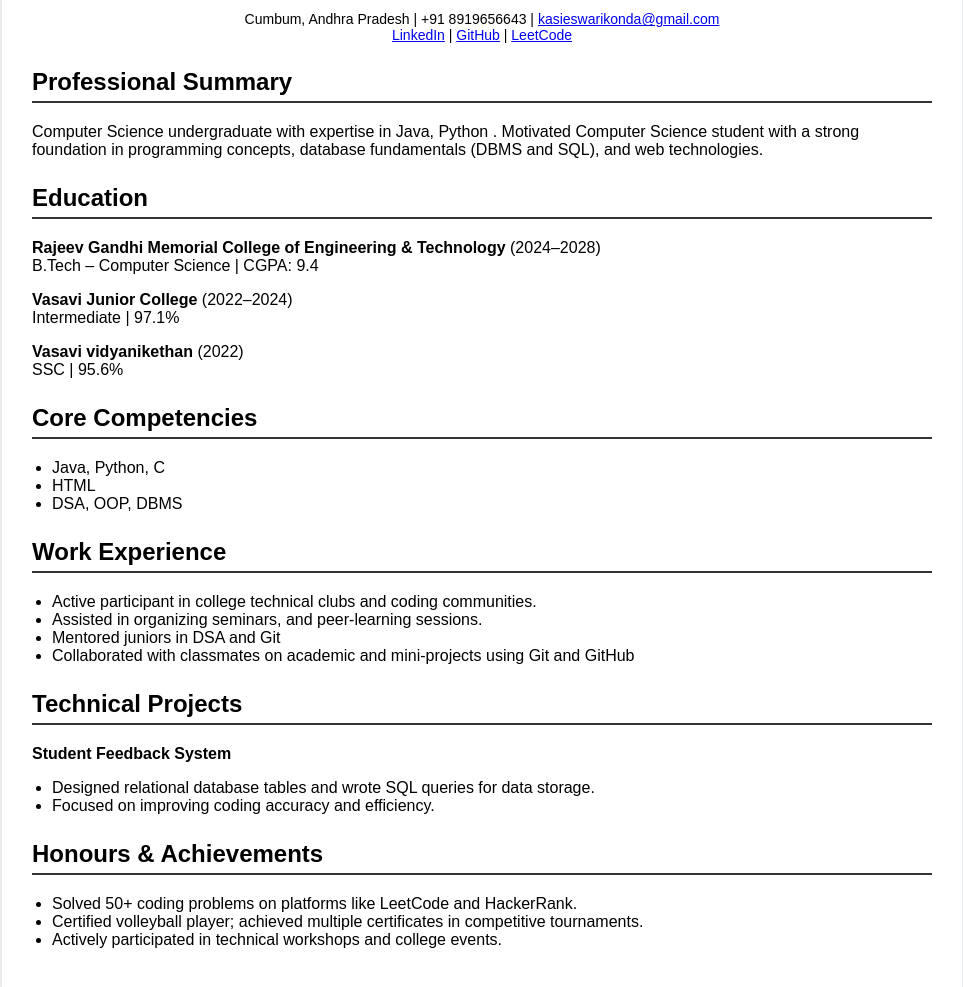
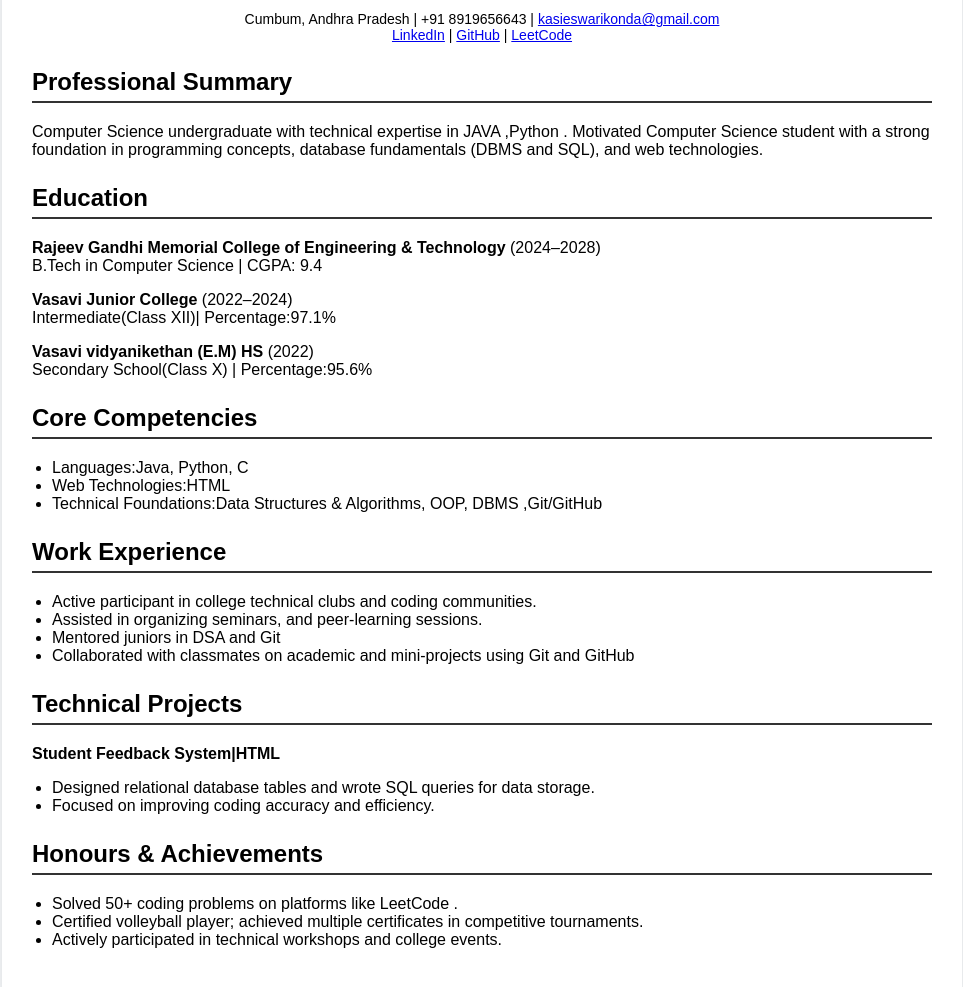
Before and after one commit to kasieswarikonda/resume, a plain HTML site: page index.html in a window 1280 px wide. Shown: the part 111-1098 px from the top of the page, without its empty margins (158-1121 px from the left). Drawn offline with Linux system fonts and the light colour scheme.

Commit message:
Update index.html

```diff
--- a/index.html
+++ b/index.html
@@ -21,7 +21,7 @@
     <section>
         <h2>Professional Summary</h2>
         <p>
-            Computer Science undergraduate with expertise in Java, Python .
+            Computer Science undergraduate with technical expertise in JAVA ,Python .
             Motivated Computer Science student with a strong foundation in programming concepts, database fundamentals (DBMS and SQL), and web technologies.
         </p>
     </section>
@@ -29,21 +29,21 @@
     <section>
         <h2>Education</h2>
         <p><strong>Rajeev Gandhi Memorial College of Engineering & Technology</strong> (2024–2028)<br>
-        B.Tech – Computer Science | CGPA: 9.4</p>
+        B.Tech in Computer Science | CGPA: 9.4</p>
 
         <p><strong>Vasavi Junior College</strong> (2022–2024)<br>
-        Intermediate | 97.1%</p>
+        Intermediate(Class XII)| Percentage:97.1%</p>
 
-        <p><strong>Vasavi vidyanikethan</strong> (2022)<br>
-        SSC | 95.6%</p>
+        <p><strong>Vasavi vidyanikethan (E.M) HS </strong> (2022)<br>
+        Secondary School(Class X) | Percentage:95.6%</p>
     </section>
 
     <section>
         <h2>Core Competencies</h2>
         <ul>
-            <li>Java, Python, C</li>
-            <li>HTML</li>
-            <li>DSA, OOP, DBMS</li>
+            <li>Languages:Java, Python, C</li>
+            <li>Web Technologies:HTML</li>
+            <li>Technical Foundations:Data Structures & Algorithms, OOP, DBMS ,Git/GitHub</li>
         </ul>
     </section>
 
@@ -60,7 +60,7 @@
 
     <section>
         <h2>Technical Projects</h2>
-        <p><strong>Student Feedback System</strong></p>
+        <p><strong>Student Feedback System|HTML</strong></p>
         <ul>
             <li>Designed relational database tables and wrote SQL queries for data storage.</li>
             <li> Focused on improving coding accuracy and efficiency.</li>
@@ -71,7 +71,7 @@
     <section>
         <h2>Honours & Achievements</h2>
         <ul>
-            <li>Solved 50+ coding problems on platforms like LeetCode and HackerRank.</li>
+            <li>Solved 50+ coding problems on platforms like LeetCode .</li>
             <li>Certified volleyball player; achieved multiple certificates in competitive tournaments.</li>
             <li>Actively participated in technical workshops and college events.</li>
         </ul>
```
